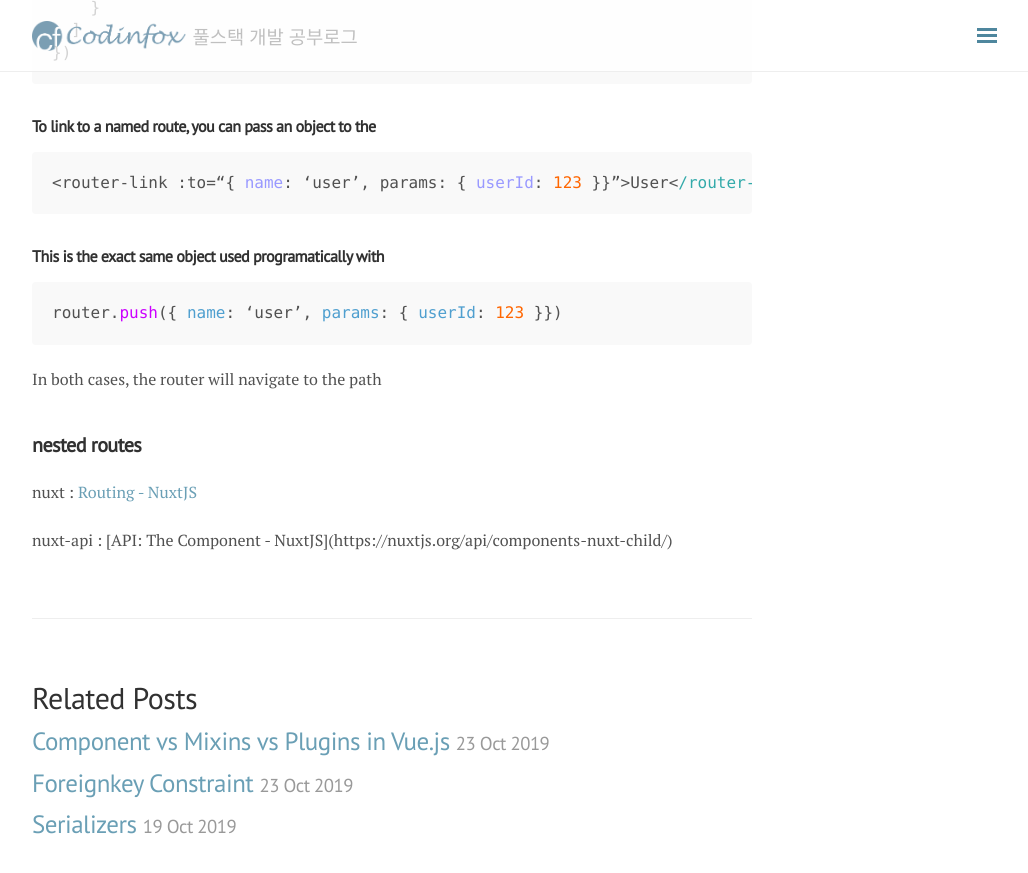
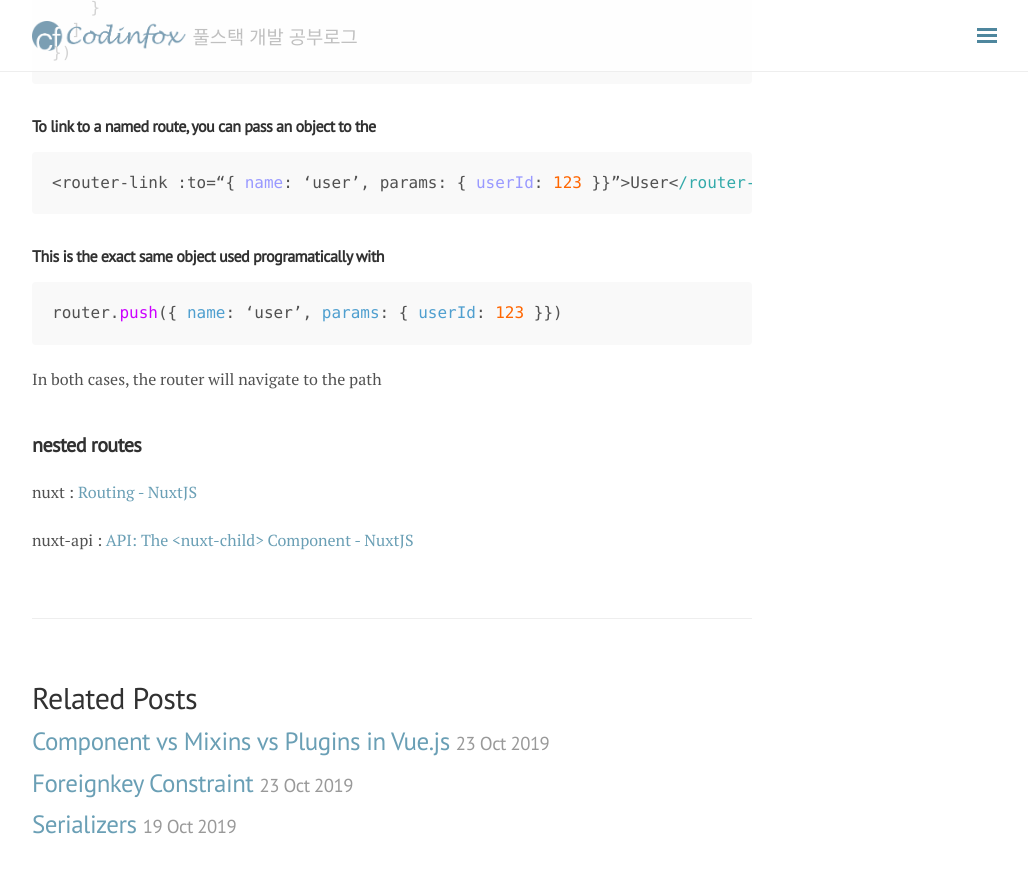
Before and after one commit to haeyong27/haeyong27.github.io, a Jekyll site: the page built from _posts/Vuejs/2019-10-23-routes.md, in a window 1280 px wide and 900 px high, scrolled down 675 px. Shown: the top 873 px of the window, without its empty margins (248-1276 px from the left). Built offline with Jekyll 4.4.1, drawn with Linux system fonts in a browser that asks for light colours; nearby versions of some CDN libraries.

Commit message:
link '\'

```diff
--- a/_posts/Vuejs/2019-10-23-routes.md
+++ b/_posts/Vuejs/2019-10-23-routes.md
@@ -43,4 +43,4 @@ In both cases, the router will navigate to the path
 ## nested routes
 nuxt : [Routing - NuxtJS](https://nuxtjs.org/guide/routing#dynamic-nested-routes)
 
-nuxt-api : [API: The <nuxt-child> Component - NuxtJS](https://nuxtjs.org/api/components-nuxt-child/)
+nuxt-api : [API: The \<nuxt-child\> Component - NuxtJS](https://nuxtjs.org/api/components-nuxt-child/)
```
